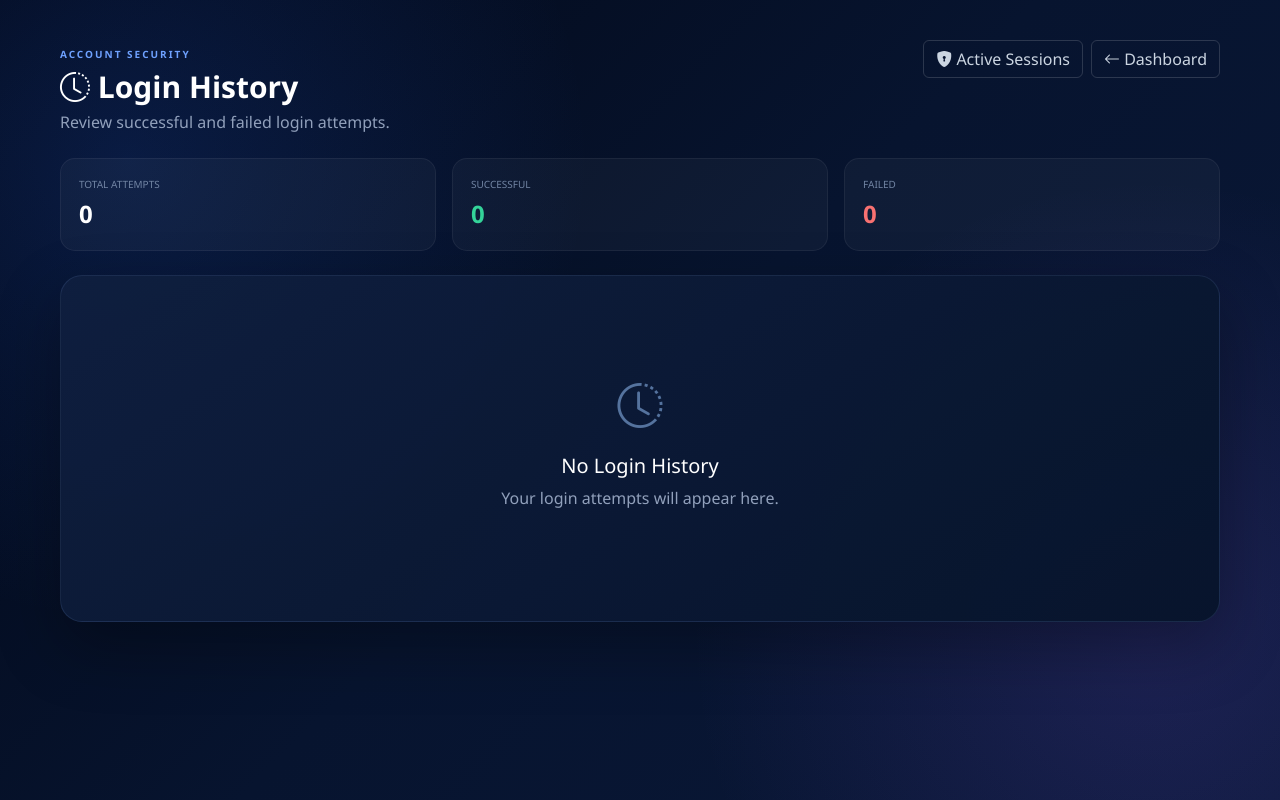
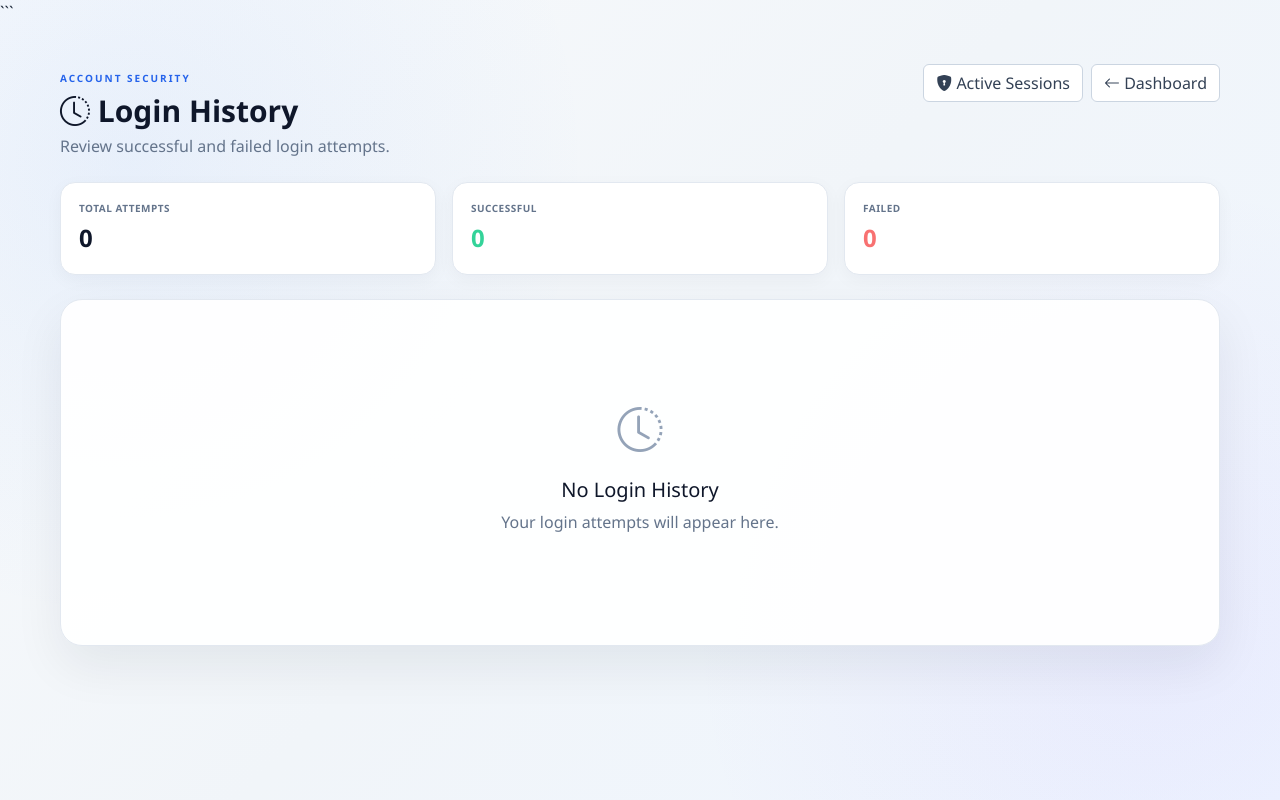
Before and after one commit to parkarpankaj26-create/NexaVault, a PHP site: page /login_history.php in a window 1280 px wide. Run offline with PHP 8.4, Linux system fonts and the light colour scheme; the visitor is signed in with stand-in values (Sample User, id 1); data that the repository does not hold is empty.

Commit message:
Update pages to white theme

````diff
--- a/login_history.php
+++ b/login_history.php
@@ -118,349 +118,221 @@ rel="stylesheet"
 href="https://cdn.jsdelivr.net/npm/bootstrap-icons@1.11.3/font/bootstrap-icons.min.css">
 
 <style>
-
     body {
-
-    min-height:100vh;
-
-    margin:0;
-
-    color:#e8eefc;
-
-    font-family:
-        "Segoe UI",
-        Arial,
-        sans-serif;
-
+        min-height: 100vh;
+        margin: 0;
+        color: #1e293b;
+        font-family: "Segoe UI", Arial, sans-serif;
         background:
             radial-gradient(
                 circle at 10% 20%,
-            rgba(37,99,235,.18),
+                rgba(59, 130, 246, 0.08),
                 transparent 35%
             ),
-
             radial-gradient(
                 circle at 90% 80%,
-            rgba(139,92,246,.15),
+                rgba(139, 92, 246, 0.07),
                 transparent 35%
             ),
-
             linear-gradient(
                 135deg,
-            #020817,
-            #07142f,
-            #0a1838
+                #f8fafc,
+                #f1f5f9,
+                #eff6ff
             );
-
     }
 
-
     .history-page {
-
-    max-width:1200px;
-
-    margin:auto;
-
-    padding:40px 20px 60px;
-
+        max-width: 1200px;
+        margin: auto;
+        padding: 40px 20px 60px;
     }
 
-
-/* =====================================================
-   HEADER
-===================================================== */
-
+    /* HEADER */
     .page-label {
-
-    color:#6ea1ff;
-
-    font-size:10px;
-
-    font-weight:800;
-
-    letter-spacing:2px;
-
+        color: #2563eb;
+        font-size: 10px;
+        font-weight: 800;
+        letter-spacing: 2px;
     }
 
-
     .page-title {
-
-    margin:5px 0 0;
-
-    color:#ffffff;
-
-    font-size:30px;
-
-    font-weight:800;
-
+        margin: 5px 0 0;
+        color: #0f172a;
+        font-size: 30px;
+        font-weight: 800;
     }
 
-
     .page-subtitle {
-
-    color:#91a0bb;
-
-    margin-top:5px;
-
+        color: #64748b;
+        margin-top: 5px;
     }
 
-
-/* =====================================================
-   CARD
-===================================================== */
-
+    /* MAIN CARD */
     .history-card {
-
-    padding:25px;
-
-    border-radius:22px;
-
-    background:
-        linear-gradient(
-            145deg,
-            rgba(15,31,63,.96),
-            rgba(7,20,43,.96)
-        );
-
-    border:
-        1px solid
-        rgba(120,155,220,.14);
-
-    box-shadow:
-        0 25px 65px
-        rgba(0,0,0,.30);
-
+        padding: 25px;
+        border-radius: 22px;
+        background: rgba(255, 255, 255, 0.96);
+        border: 1px solid #e2e8f0;
+        box-shadow: 0 20px 50px rgba(15, 23, 42, 0.07);
     }
 
-
-/* =====================================================
-   STAT
-===================================================== */
-
+    /* STATISTICS */
     .stat-box {
-
-    padding:18px;
-
-    border-radius:15px;
-
-    background:
-        rgba(255,255,255,.035);
-
-    border:
-        1px solid
-        rgba(255,255,255,.06);
-
+        padding: 18px;
+        border-radius: 15px;
+        background: #ffffff;
+        border: 1px solid #e2e8f0;
+        box-shadow: 0 5px 18px rgba(15, 23, 42, 0.04);
     }
 
-
     .stat-box span {
-
-    display:block;
-
-    color:#7184a3;
-
-    font-size:10px;
-
+        display: block;
+        color: #64748b;
+        font-size: 10px;
+        font-weight: 700;
+        letter-spacing: 0.5px;
     }
 
-
     .stat-box strong {
-
-    display:block;
-
-    margin-top:4px;
-
-    color:#ffffff;
-
-    font-size:24px;
-
+        display: block;
+        margin-top: 4px;
+        color: #0f172a;
+        font-size: 24px;
     }
 
-
-/* =====================================================
-   HISTORY ITEM
-===================================================== */
-
+    /* HISTORY ITEM */
     .history-item {
-
-    display:flex;
-
-    align-items:center;
-
-    justify-content:space-between;
-
-    gap:20px;
-
-    padding:17px;
-
-    margin-top:12px;
-
-    border-radius:15px;
-
-    background:
-        rgba(255,255,255,.035);
-
-    border:
-        1px solid
-        rgba(255,255,255,.06);
-
+        display: flex;
+        align-items: center;
+        justify-content: space-between;
+        gap: 20px;
+        padding: 17px;
+        margin-top: 12px;
+        border-radius: 15px;
+        background: #ffffff;
+        border: 1px solid #e2e8f0;
+        transition: background 0.2s ease,
+                    border-color 0.2s ease,
+                    box-shadow 0.2s ease;
     }
 
+    .history-item:hover {
+        background: #f8fafc;
+        border-color: #bfdbfe;
+        box-shadow: 0 5px 15px rgba(37, 99, 235, 0.05);
+    }
 
     .history-left {
-
-    display:flex;
-
-    align-items:center;
-
-    gap:13px;
-
-    min-width:0;
-
+        display: flex;
+        align-items: center;
+        gap: 13px;
+        min-width: 0;
     }
 
-
     .status-icon {
-
-    width:45px;
-
-    height:45px;
-
-    flex-shrink:0;
-
-    display:flex;
-
-    align-items:center;
-
-    justify-content:center;
-
-    border-radius:13px;
-
-    font-size:20px;
-
+        width: 45px;
+        height: 45px;
+        flex-shrink: 0;
+        display: flex;
+        align-items: center;
+        justify-content: center;
+        border-radius: 13px;
+        font-size: 20px;
     }
 
-
     .success-icon {
-
-    color:#34d399;
-
-    background:
-        rgba(16,185,129,.10);
-
+        color: #059669;
+        background: #d1fae5;
     }
 
-
     .failed-icon {
-
-    color:#f87171;
-
-    background:
-        rgba(239,68,68,.10);
-
+        color: #dc2626;
+        background: #fee2e2;
     }
 
-
     .history-title {
-
-    color:#ffffff;
-
-    font-size:13px;
-
-    font-weight:700;
-
+        color: #0f172a;
+        font-size: 13px;
+        font-weight: 700;
     }
 
-
     .history-info {
-
-    margin-top:4px;
-
-    color:#7184a3;
-
-    font-size:10px;
-
-    line-height:1.7;
-
-}
-
-
-.history-time {
-
-    color:#7184a3;
-
-    font-size:10px;
-
-    white-space:nowrap;
-
-}
-
-
-/* =====================================================
-   EMPTY
-===================================================== */
-
-.empty-history {
-
-    text-align:center;
-
-    padding:70px 20px;
-
-    color:#91a0bb;
-
-}
-
-
-.empty-history i {
-
-    display:block;
-
-    font-size:45px;
-
-    color:#55739e;
-
-    margin-bottom:15px;
-
-}
-
-
-/* =====================================================
-   BUTTONS
-===================================================== */
-
-.btn-outline-light {
-
-    border-color:
-        rgba(255,255,255,.15);
-
-    color:#cbd5e1;
-
-}
-
-
-/* =====================================================
-   MOBILE
-===================================================== */
-
-@media(max-width:768px) {
-
-    .history-item {
-
-        align-items:flex-start;
-
-        flex-direction:column;
-
+        margin-top: 4px;
+        color: #64748b;
+        font-size: 11px;
+        line-height: 1.8;
+        overflow-wrap: anywhere;
     }
 
     .history-time {
-
-        white-space:normal;
-
+        color: #64748b;
+        font-size: 11px;
+        white-space: nowrap;
     }
 
+    /* EMPTY STATE */
+    .empty-history {
+        text-align: center;
+        padding: 70px 20px;
+        color: #64748b;
     }
 
+    .empty-history i {
+        display: block;
+        font-size: 45px;
+        color: #94a3b8;
+        margin-bottom: 15px;
+    }
+
+    .empty-history h5 {
+        color: #0f172a !important;
+    }
+
+    /* BUTTONS */
+    .btn-outline-light {
+        border: 1px solid #cbd5e1;
+        color: #334155;
+        background: #ffffff;
+    }
+
+    .btn-outline-light:hover {
+        color: #1d4ed8;
+        background: #eff6ff;
+        border-color: #93c5fd;
+    }
+
+    /* MOBILE */
+    @media (max-width: 768px) {
+        .history-page {
+            padding: 25px 14px 40px;
+        }
+
+        .page-title {
+            font-size: 25px;
+        }
+
+        .history-card {
+            padding: 16px;
+        }
+
+        .history-item {
+            align-items: flex-start;
+            flex-direction: column;
+            gap: 12px;
+        }
+
+        .history-time {
+            white-space: normal;
+            padding-left: 58px;
+        }
+    }
 </style>
+```
+
+
+
+
 
 </head>
 
````
Lines whose indentation alone changed are shown as unchanged.
